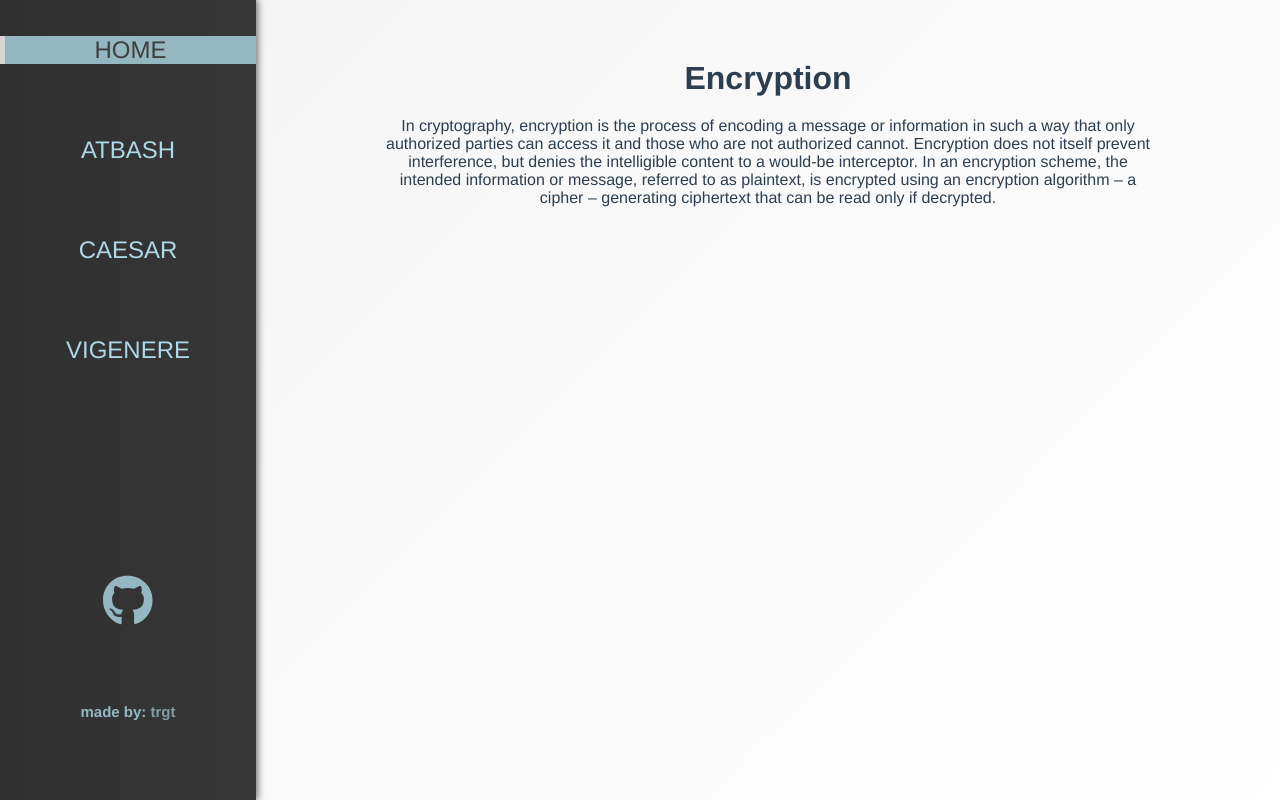
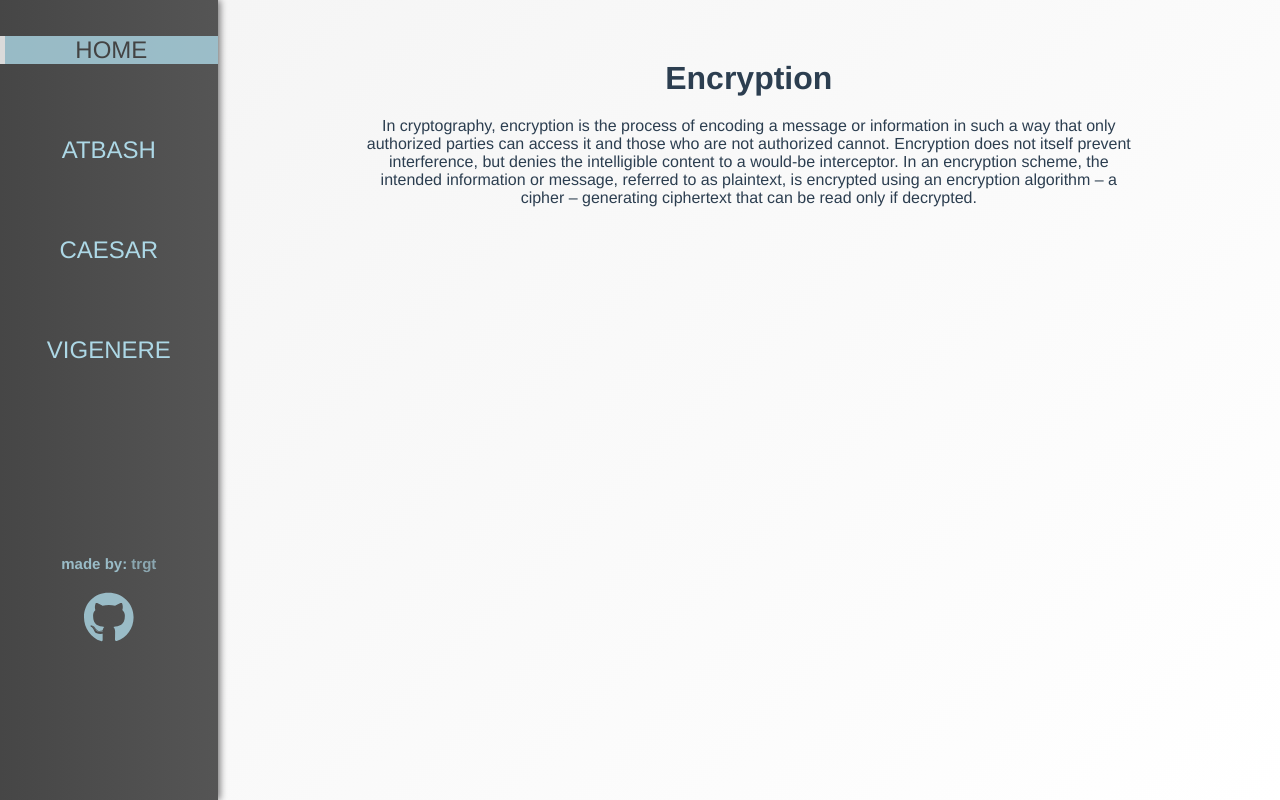
Before and after one commit to Barbierst/encrypt, a Vue app: page / in a window 1280 px wide. Built offline with nearby package versions, Linux system fonts and the light colour scheme.

Commit message:
minor styling in navbar

```diff
--- a/src/App.vue
+++ b/src/App.vue
@@ -56,11 +56,11 @@ export default {
   margin: 0;
   position: fixed;
   z-index: 1;
-  width: 20%;
+  width: 17%;
   height: 100vh;
   overflow-y: auto;
   overflow-x: hidden;
-  background: linear-gradient(90deg, rgba(47,47,47,1) 0%, rgba(55,55,55,1) 100%);
+  background: linear-gradient(90deg, rgba(70,70,70,1) 0%, rgba(85,85,85,1) 100%);
   -webkit-box-shadow: 2px 0px 7px 0px rgba(115,114,115,1);
   -moz-box-shadow: 2px 0px 7px 0px rgba(115,114,115,1);
   box-shadow: 2px 0px 7px 0px rgba(115,114,115,1);
@@ -97,9 +97,9 @@ export default {
 
 .footer{
   display: flex;
-  flex-direction: column-reverse;
+  flex-direction: column;
   height: 40vh;
-  justify-content: flex-start;
+  justify-content: flex-end;
   max-width: 100%;
 
 }
@@ -108,8 +108,8 @@ export default {
   padding: 5vh;
   position: fixed;
   height: 100vh;
-  margin-left: 20vw;
-  width: 80%;
+  margin-left: 17vw;
+  width: 83%;
   background: linear-gradient(135deg, rgba(245,245,245,1) 0%, rgba(255,255,255,1) 100%);
 }
 
--- a/src/components/Trgt.vue
+++ b/src/components/Trgt.vue
@@ -17,6 +17,7 @@ export default {
     color:lightblue;
     opacity: 0.8;
     text-transform: lowercase;
+    margin-bottom: 20px;
 }
 
 #nav-trgt a:hover {
```
